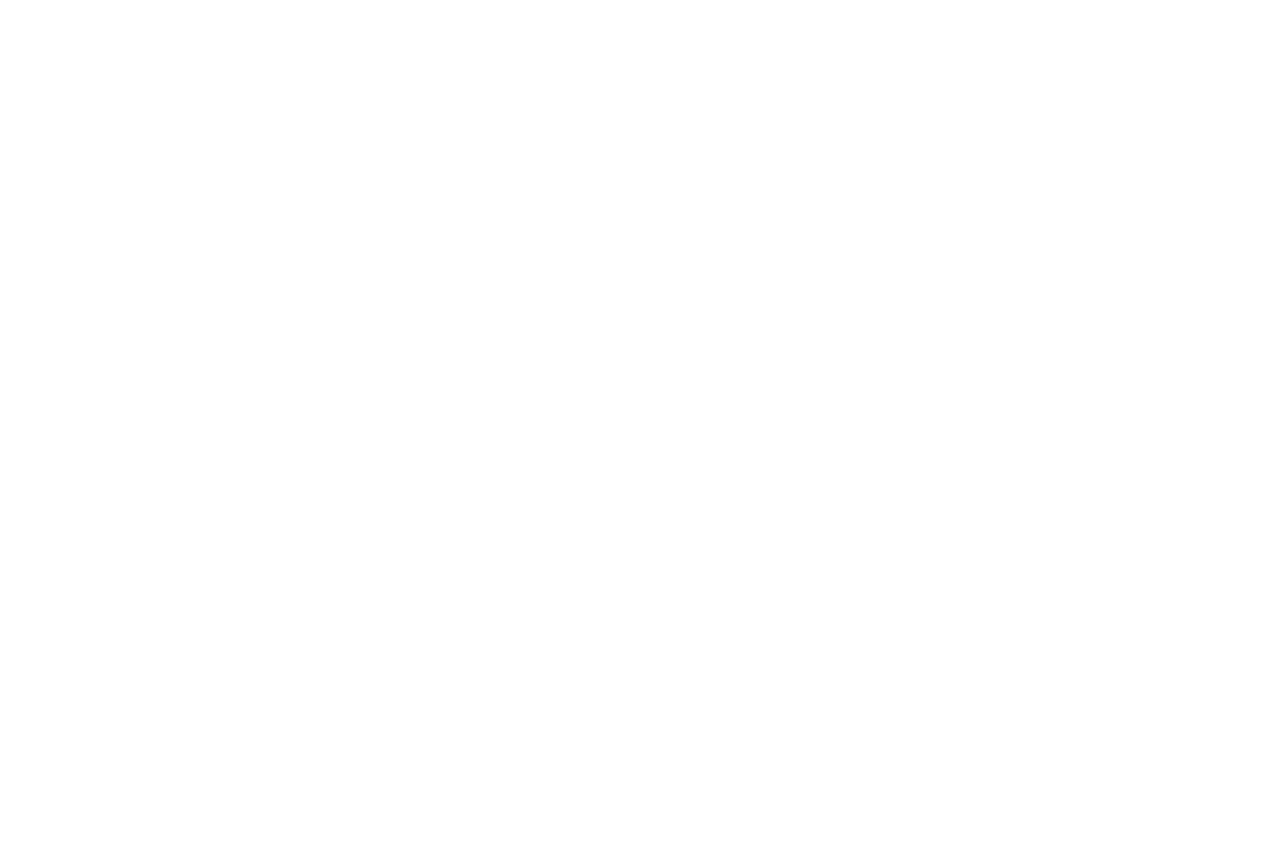
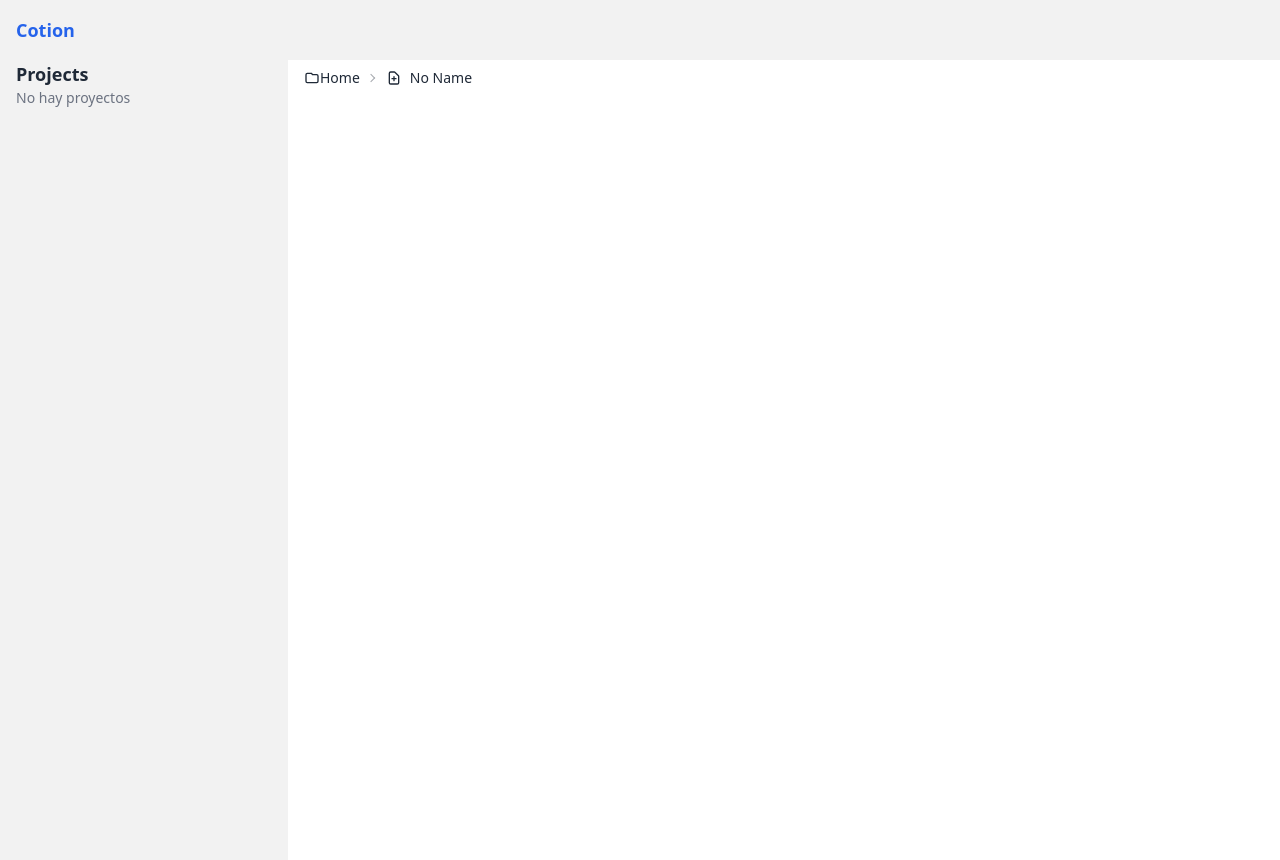
Before and after one commit to chaicopadillag/dashboard-vue-pinia, a Vue app: page /projects/1 in a window 1280 px wide. Before the commit this address had no page. Before the commit the page ends 800 px from the top, so only its background shows below. Built offline with nearby package versions, Linux system fonts and the light colour scheme; the HTML template or start-up script is replaced by a standard one.

Commit message:
add BreadCrumbs component and ProjectView to enhance project navigation

```diff
--- /dev/null
+++ b/src/modules/common/components/BreadCrumbs.vue
@@ -0,0 +1,46 @@
+<template>
+  <div class="breadcrumbs text-sm mx-4">
+    <ul>
+      <li>
+        <RouterLink to="/">
+          <svg
+            xmlns="http://www.w3.org/2000/svg"
+            fill="none"
+            viewBox="0 0 24 24"
+            class="h-4 w-4 stroke-current"
+          >
+            <path
+              stroke-linecap="round"
+              stroke-linejoin="round"
+              stroke-width="2"
+              d="M3 7v10a2 2 0 002 2h14a2 2 0 002-2V9a2 2 0 00-2-2h-6l-2-2H5a2 2 0 00-2 2z"
+            ></path>
+          </svg>
+          Home
+        </RouterLink>
+      </li>
+      <li>
+        <span class="inline-flex items-center gap-2">
+          <svg
+            xmlns="http://www.w3.org/2000/svg"
+            fill="none"
+            viewBox="0 0 24 24"
+            class="h-4 w-4 stroke-current"
+          >
+            <path
+              stroke-linecap="round"
+              stroke-linejoin="round"
+              stroke-width="2"
+              d="M9 13h6m-3-3v6m5 5H7a2 2 0 01-2-2V5a2 2 0 012-2h5.586a1 1 0 01.707.293l5.414 5.414a1 1 0 01.293.707V19a2 2 0 01-2 2z"
+            ></path>
+          </svg>
+          {{ title }}
+        </span>
+      </li>
+    </ul>
+  </div>
+</template>
+
+<script lang="ts" setup>
+defineProps<{ title: string }>();
+</script>
--- /dev/null
+++ b/src/modules/projects/views/ProjectView.vue
@@ -0,0 +1,24 @@
+<template>
+  <BreadCrumbs :title="project?.name ?? 'No Name'" />
+</template>
+
+<script lang="ts" setup>
+import BreadCrumbs from '@/modules/common/components/BreadCrumbs.vue';
+import { ref, watch } from 'vue';
+import type { ProjectType } from '../interfaces/projects.interface';
+import { useProjectsStore } from '../store/projects.store';
+
+const props = defineProps<{ id: string }>();
+const project = ref<ProjectType | undefined>(undefined);
+const store = useProjectsStore();
+
+watch(
+  () => props.id,
+  (id) => {
+    project.value = store.findProjectById(id);
+  },
+  {
+    immediate: true,
+  },
+);
+</script>
--- a/src/router/index.ts
+++ b/src/router/index.ts
@@ -14,6 +14,12 @@
           name: 'projects',
           component: () => import('@/modules/projects/views/ProjectsView.vue'),
         },
+        {
+          path: 'projects/:id',
+          props: true,
+          name: 'project',
+          component: () => import('@/modules/projects/views/ProjectView.vue'),
+        },
       ],
     },
   ],
```
